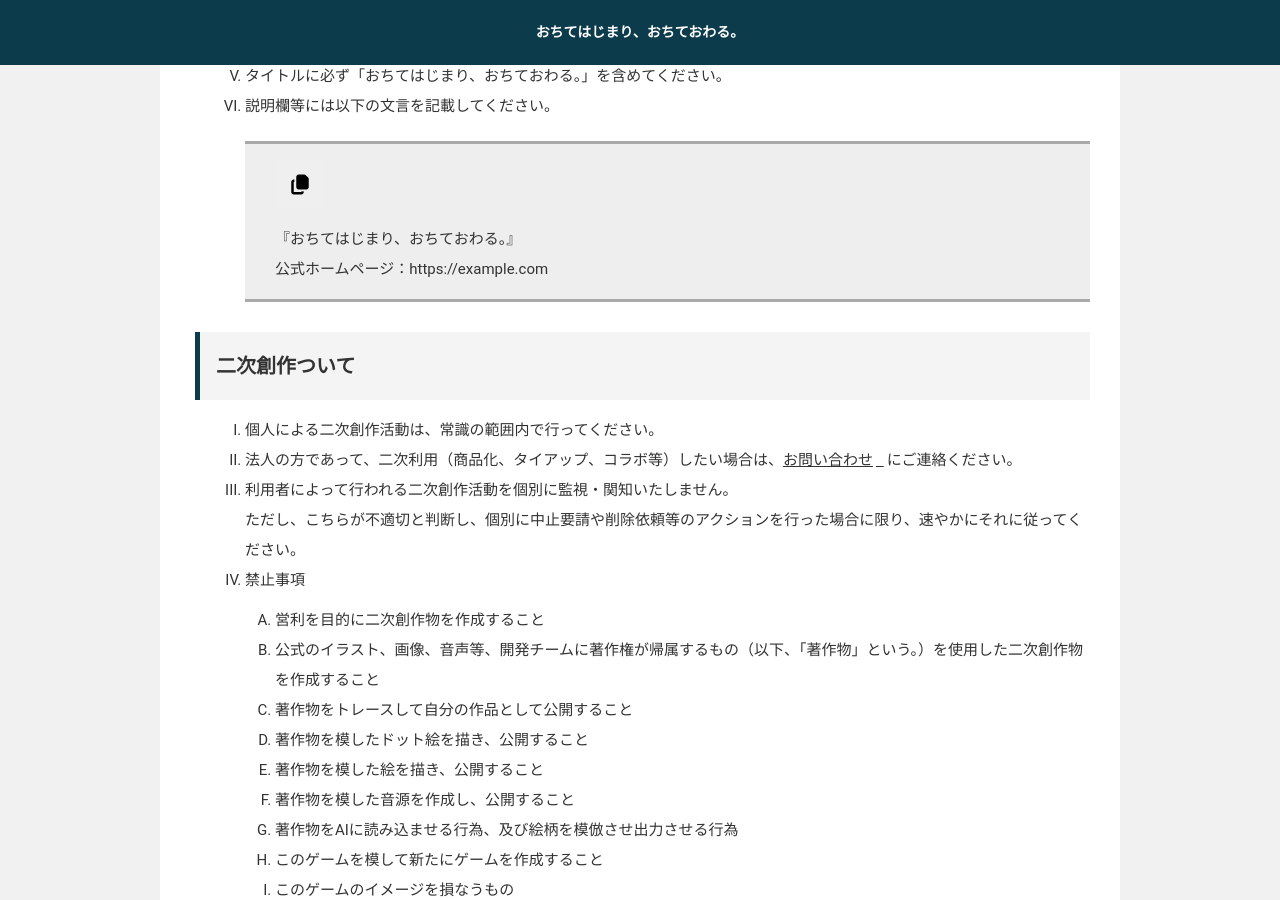
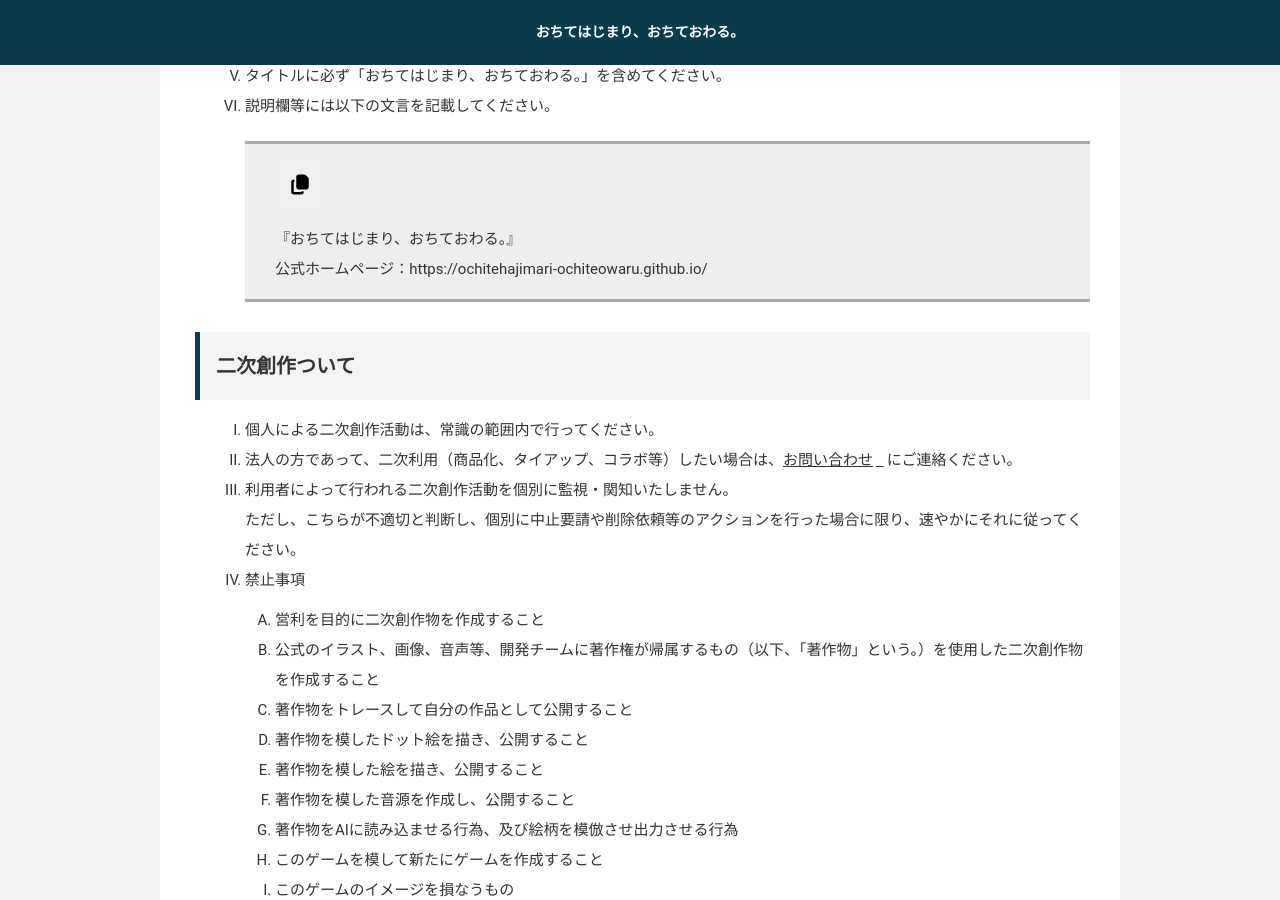
Before and after one commit to ochitehajimari-ochiteowaru/ochitehajimari-ochiteowaru.github.io, a Jekyll site: the page built from guideline.html, in a window 1280 px wide and 900 px high, scrolled down 336 px. Built offline with Jekyll 4.4.1, drawn with Linux system fonts in a browser that asks for light colours; nearby versions of some CDN libraries; comment, search, counter and statistics services are not loaded; some of the changed lines change nothing that is shown.

Commit message:
ガイドラインのURL更新

```diff
--- a/guideline.html
+++ b/guideline.html
@@ -29,11 +29,11 @@ css_path:
                         <li>説明欄等には以下の文言を記載してください。
                             <div class="copy-box-container">
                                 <button id="copy-target-btn" class="copy-btn AweSomeFont-Free"
-                                    data-copy="『おちてはじまり、おちておわる。』&#10;公式ホームページ：https://example.com">
+                                    data-copy="『おちてはじまり、おちておわる。』&#10;公式ホームページ：https://ochitehajimari-ochiteowaru.github.io/">
                                     <span id="copy-tooltip" class="copy-tooltip">コピーしました！</span>
                                 </button>
                                 <p>『おちてはじまり、おちておわる。』<br>
-                                    公式ホームページ：https://example.com
+                                    公式ホームページ：https://ochitehajimari-ochiteowaru.github.io/
                                 </p>
                             </div>
                         </li>
```
